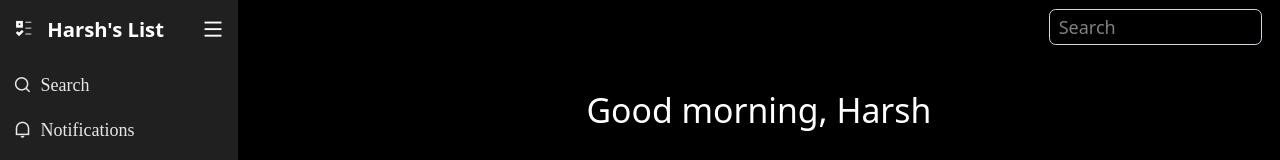
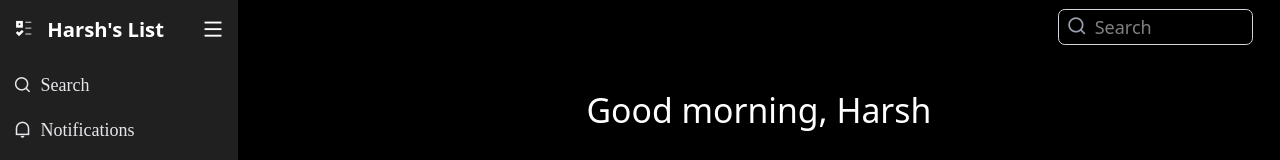
Before and after one commit to virtualharsh/Notion-Clone, a React (Vite) app: page / in a window 1280 px wide. Shown: the top 160 px of the page. Built offline with nearby package versions, Linux system fonts and the light colour scheme.

Commit message:
added icon to search bar

```diff
--- a/src/components/Sidebar/SidebarLayout.jsx
+++ b/src/components/Sidebar/SidebarLayout.jsx
@@ -38,10 +38,17 @@ const SidebarLayout = () => {
             </div>
 
 
-            <div className='hidden md:flex gap-2 top-2 items-center absolute py-2 h-8 md:w-2/12 right-4'>
-                <input type="text"
-                    className="w-full border-[1px] h-8 border-gray-300 rounded-md px-2 py-1" placeholder='Search' />
+            <div className="hidden md:flex gap-2 top-2 items-center absolute p-2 h-8 md:w-2/12 right-4">
+                <div className="relative w-full">
+                    <input
+                        type="text"
+                        className="w-full border-[1px] h-8 border-gray-300 rounded-md pl-8 pr-2 py-1"
+                        placeholder="Search"
+                    />
+                    <i className="absolute left-2 top-1/2 transform -translate-y-1/2 text-gray-400 ri-search-line text-lg"></i>
+                </div>
             </div>
+
         </>
 
     )
```
